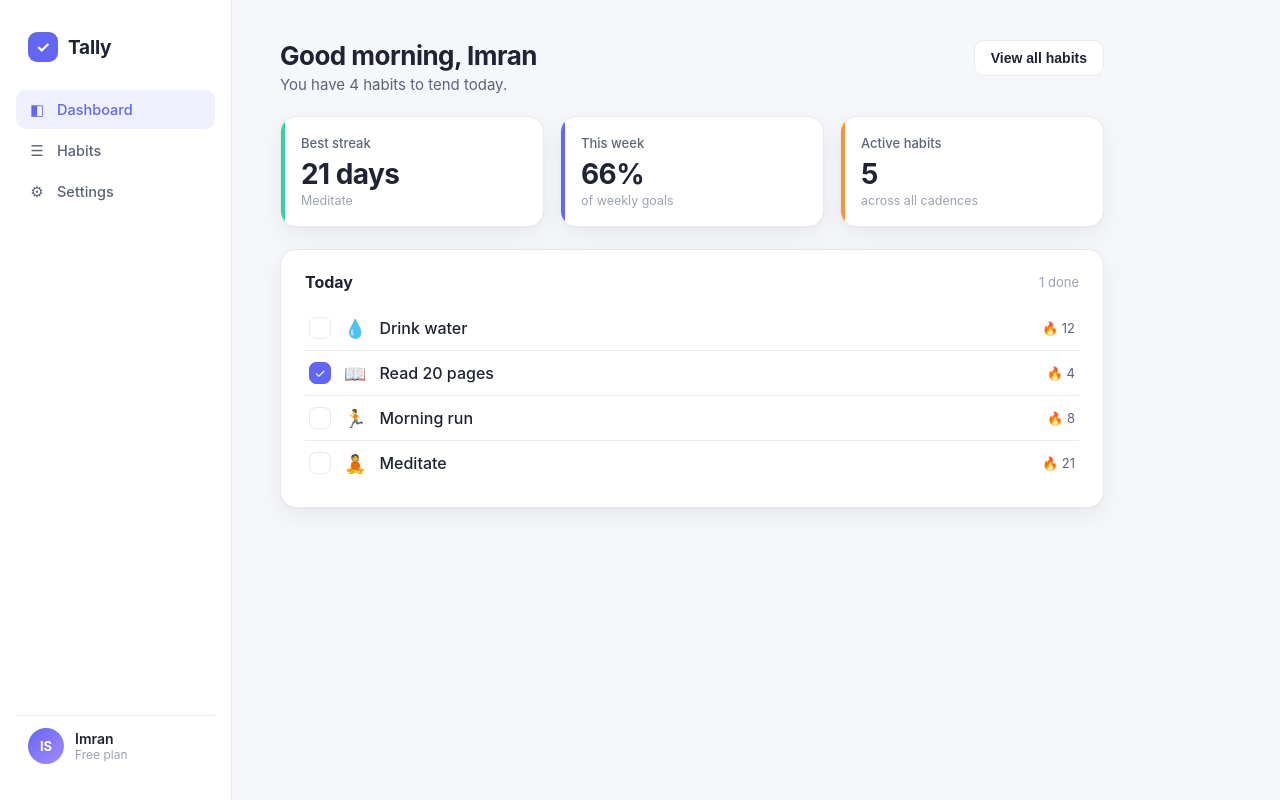
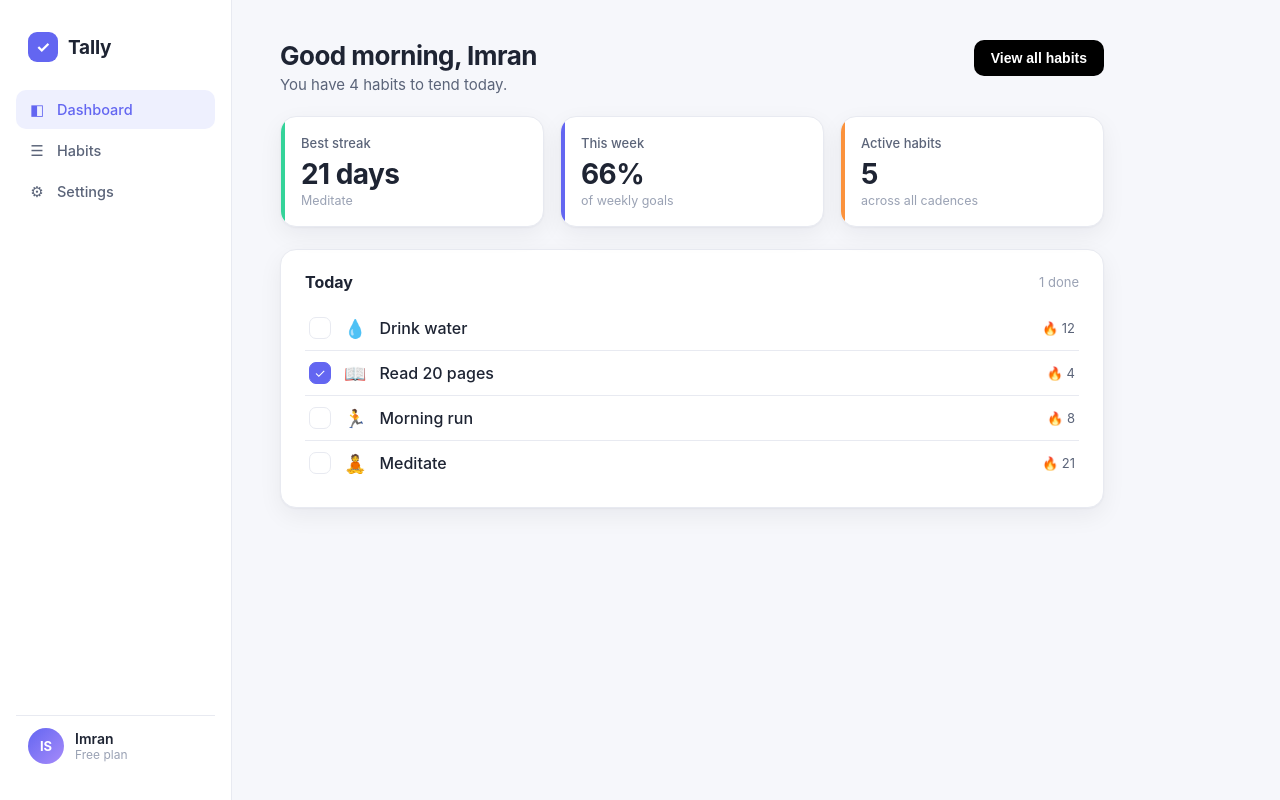
Before and after one commit to imsobe/tally, a React (Vite) app: page / in a window 1280 px wide. Built offline with nearby package versions, Linux system fonts and the light colour scheme.

Commit message:
review-os pass_1781140789563_2 (ready-for-review)

```diff
--- a/src/components/Button.tsx
+++ b/src/components/Button.tsx
@@ -1,7 +1,7 @@
 import type { ButtonHTMLAttributes } from 'react'
 
 interface ButtonProps extends ButtonHTMLAttributes<HTMLButtonElement> {
-  variant?: 'primary' | 'secondary' | 'ghost'
+  variant?: 'primary' | 'secondary' | 'ghost' | 'dark'
 }
 
 /** Themed button. `variant` picks the visual weight; everything else is a normal <button>. */
--- a/src/index.css
+++ b/src/index.css
@@ -198,6 +198,15 @@ a {
 
 .btn-secondary:hover {
   background: var(--bg);
+}
+
+.btn-dark {
+  background: #000;
+  color: #fff;
+}
+
+.btn-dark:hover {
+  filter: brightness(1.25);
 }
 
 .btn-ghost {
--- a/src/pages/Dashboard.tsx
+++ b/src/pages/Dashboard.tsx
@@ -15,7 +15,7 @@ export function Dashboard() {
           <p className="page-subtitle">You have {today.length} habits to tend today.</p>
         </div>
         <Link to="/habits">
-          <Button variant="secondary">View all habits</Button>
+          <Button variant="dark">View all habits</Button>
         </Link>
       </header>
 
```
